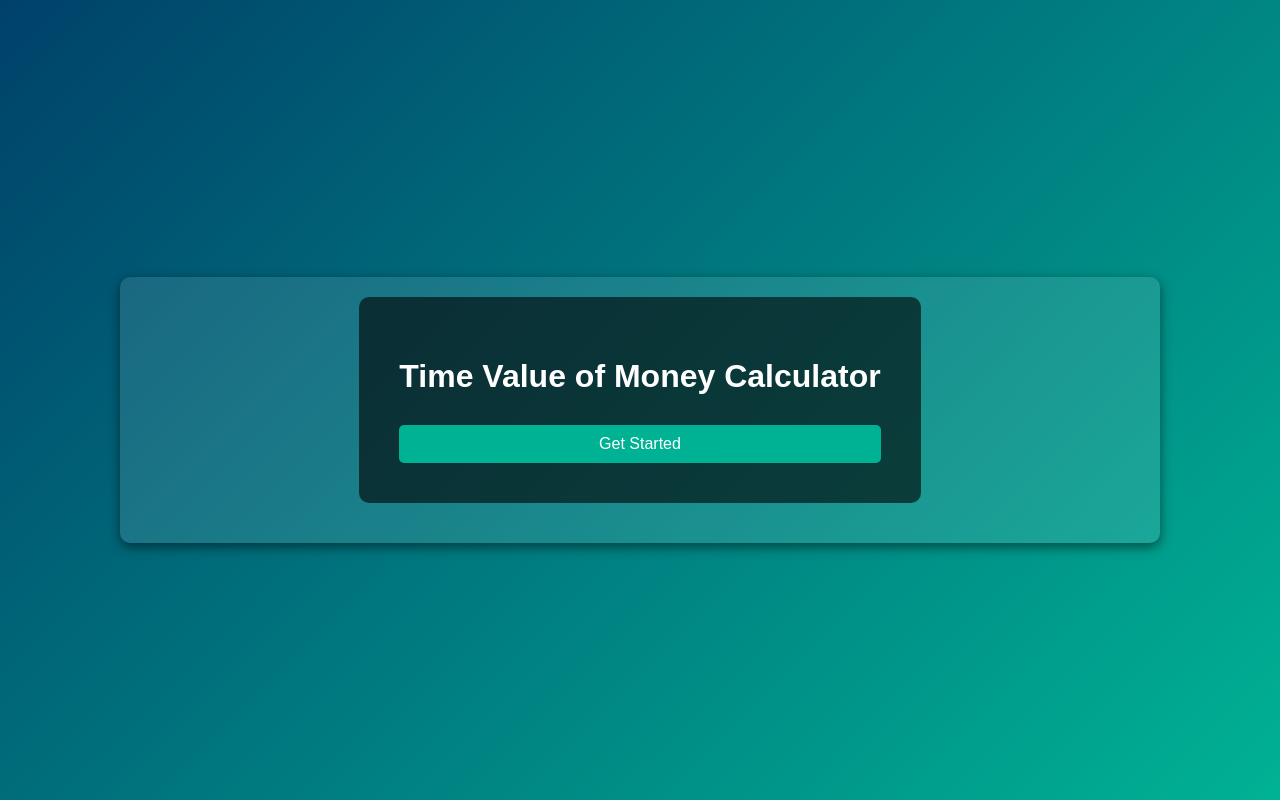
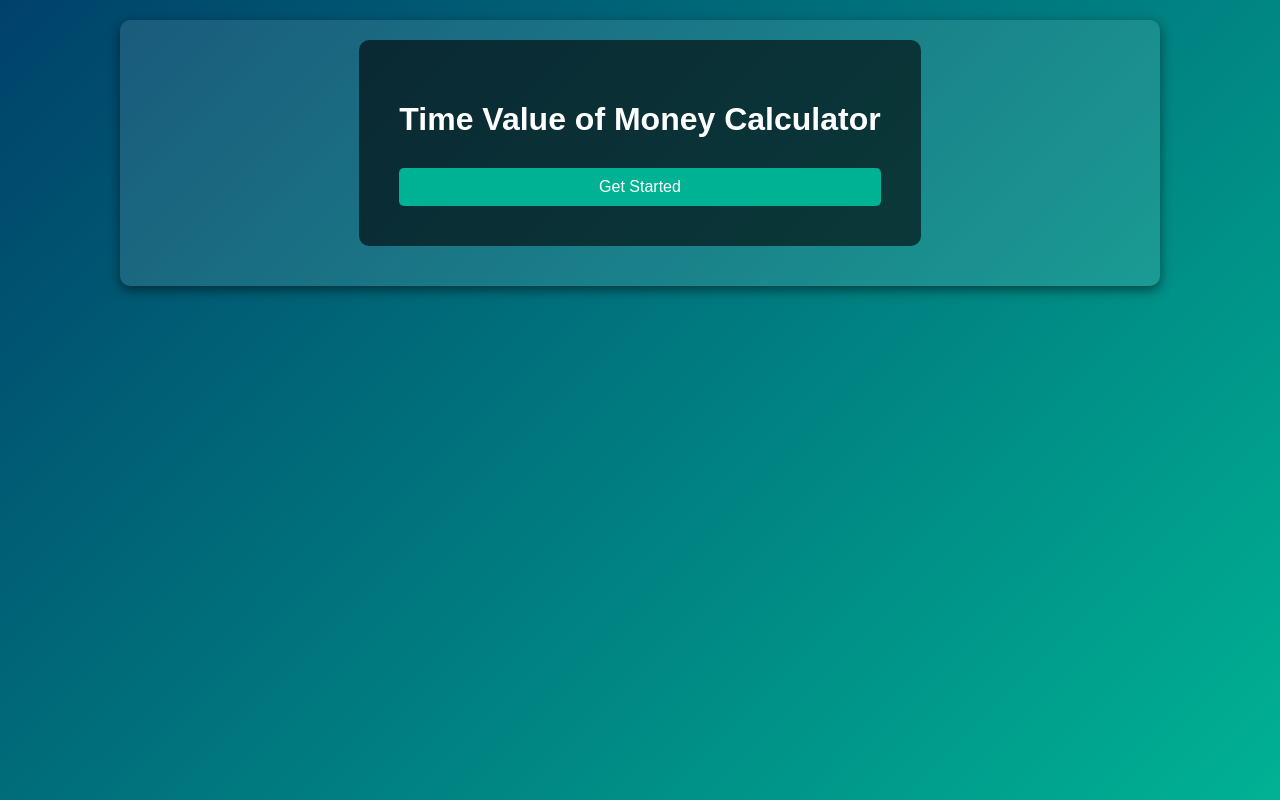
Before and after one commit to shalevwiden/financevaluecalculations, a plain HTML site: page index.html in a window 1280 px wide. Drawn offline with Linux system fonts and the light colour scheme.

Commit message:
Update styles.css
return to top

```diff
--- a/styles.css
+++ b/styles.css
@@ -8,7 +8,7 @@ body {
   display: flex;
   flex-direction: column; /* Stack elements vertically */
   align-items: center;
-  justify-content: center; /* Align items to the top */
+  justify-content: flex-start; /* Align items to the top */
 }
 
 /* Adjust the container for centering and uniform size */
```
